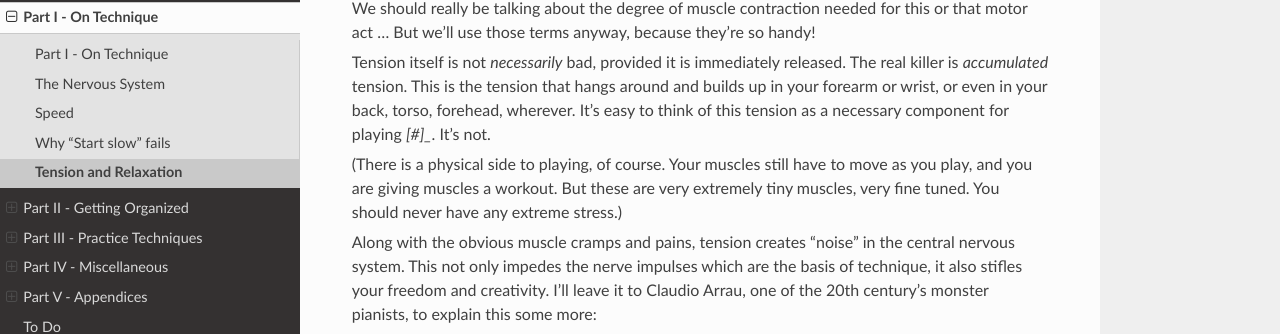
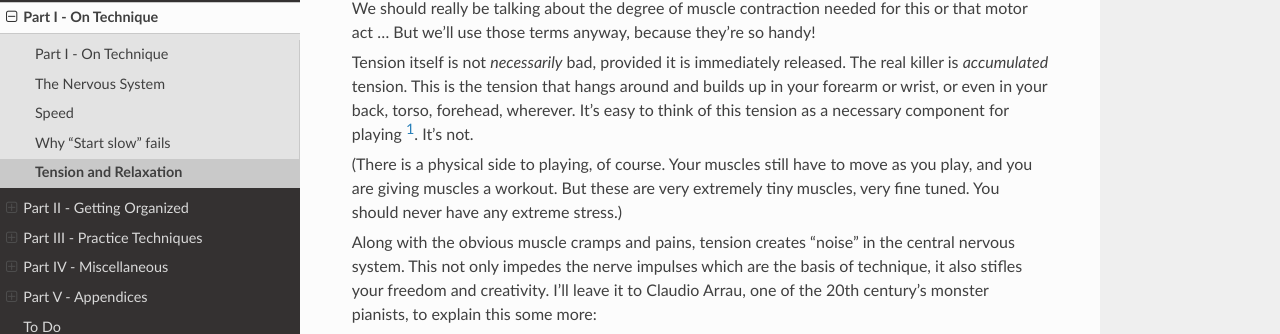
Before and after one commit to jzohrab/practicing-guitar, a Sphinx documentation site: the page built from docs/part-1-on-technique/tension-and-relaxation.rst, in a window 1280 px wide and 900 px high. Shown: the part 138-472 px from the top of the window. Built offline with Sphinx 7.4.7 and the Read the Docs theme 2.0.0, drawn with Linux system fonts in a browser that asks for light colours; a script that is not in the unit is left out.

Commit message:
Fix footnote.

```diff
--- a/docs/part-1-on-technique/tension-and-relaxation.rst
+++ b/docs/part-1-on-technique/tension-and-relaxation.rst
@@ -3,7 +3,7 @@ Tension and Relaxation
 
 *Side note:* In some ways, "tension and relaxation" are inaccurate terms.  It's not possible to play completely relaxed, there will always be some degree of tension, or activation, involved in playing.  We should really be talking about the degree of muscle contraction needed for this or that motor act ... But we'll use those terms anyway, because they're so handy!
 
-Tension itself is not *necessarily* bad, provided it is immediately released.  The real killer is *accumulated* tension.  This is the tension that hangs around and builds up in your forearm or wrist, or even in your back, torso, forehead, wherever.  It’s easy to think of this tension as a necessary component for playing `[#]_`.  It's not.
+Tension itself is not *necessarily* bad, provided it is immediately released.  The real killer is *accumulated* tension.  This is the tension that hangs around and builds up in your forearm or wrist, or even in your back, torso, forehead, wherever.  It’s easy to think of this tension as a necessary component for playing [#]_.  It's not.
 
 (There is a physical side to playing, of course.  Your muscles still have to move as you play, and you are giving muscles a workout. But these are very extremely tiny muscles, very fine tuned. You should never have any extreme stress.)
 
```
